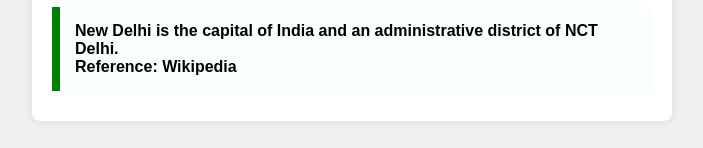
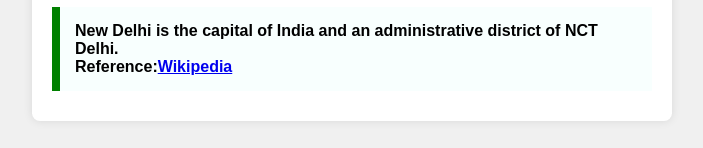
Before and after one commit to acciojob/trivia-MD-SHOAIB-ASIF, a website: page main.html in a window 1280 px wide. Shown: the part 141-289 px from the top of the page, without its empty margins (288-991 px from the left). Drawn offline with Linux system fonts and the light colour scheme.

Commit message:
created a submission

```diff
--- a/main.html
+++ b/main.html
@@ -21,7 +21,7 @@
 
     <blockquote>
         New Delhi is the capital of India and an administrative district of NCT Delhi.
-        <footer>Reference: Wikipedia</footer>
+        <footer>Reference:<a href="https://en.wikipedia.org/wiki/New_Delhi">Wikipedia</a></footer>
     </blockquote>
 </div>
 
```
